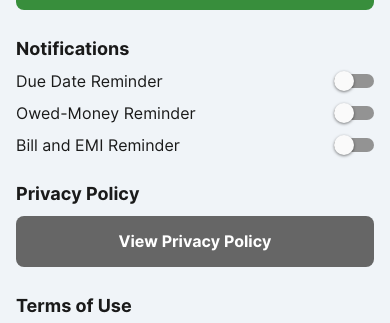
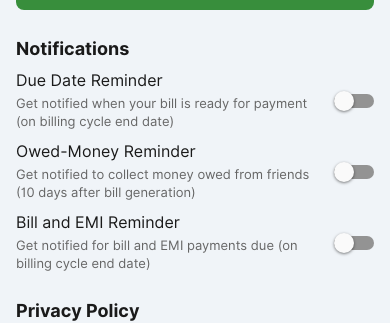
Before and after one commit to MorningAppLabs/DueSense, a React Native app: screen /Settings in a window 390 px wide. Shown: the part 319-642 px from the top of the page. Built offline with nearby package versions, Linux system fonts and the light colour scheme.

Commit message:
Release version 1.1.1 - Bug Fixes and Bill and EMI Reminder removed

```diff
--- a/src/constants/changelogs.ts
+++ b/src/constants/changelogs.ts
@@ -1,4 +1,17 @@
 export const changelogs = [
+  {
+    version: "1.1.1",
+    date: "11 November 2025",
+    description: `
+Short fixes and improvements:
+
+- Fixed Money Owed person filter bug so the correct person list is shown.
+- Corrected billing-cycle validation during card edit (handles cross-month cycles).
+- Clarified EMI instruction wording in Add Spending flow.
+- Resolved notification key collisions and removed duplicate Bill/EMI reminder (consolidated to Due Date reminder).
+- Added delete-card/transaction confirmations and Settings descriptions for notifications.
+`.trim(),
+  },
   {
     // Add this new entry
     version: "1.1.0", // Consider updating this to your next version number
--- a/src/screens/SettingsScreen.tsx
+++ b/src/screens/SettingsScreen.tsx
@@ -437,7 +437,12 @@ const SettingsScreen: React.FC = () => {
 
         {/* Due Date Reminder */}
         <View style={styles.toggle}>
-          <Text style={styles.toggleLabel}>Due Date Reminder</Text>
+          <View style={styles.toggleLabelContainer}>
+            <Text style={styles.toggleLabel}>Due Date Reminder</Text>
+            <Text style={styles.toggleDescription}>
+              Get notified when your bill is ready for payment (on billing cycle end date)
+            </Text>
+          </View>
           <Switch
             value={dueDateReminderEnabled}
             onValueChange={(value) =>
@@ -476,7 +481,12 @@ const SettingsScreen: React.FC = () => {
 
         {/* Owed Money Reminder */}
         <View style={styles.toggle}>
-          <Text style={styles.toggleLabel}>Owed-Money Reminder</Text>
+          <View style={styles.toggleLabelContainer}>
+            <Text style={styles.toggleLabel}>Owed-Money Reminder</Text>
+            <Text style={styles.toggleDescription}>
+              Get notified to collect money owed from friends (10 days after bill generation)
+            </Text>
+          </View>
           <Switch
             value={owedMoneyReminderEnabled}
             onValueChange={(value) =>
@@ -517,7 +527,12 @@ const SettingsScreen: React.FC = () => {
 
         {/* Bill and EMI Reminder */}
         <View style={styles.toggle}>
-          <Text style={styles.toggleLabel}>Bill and EMI Reminder</Text>
+          <View style={styles.toggleLabelContainer}>
+            <Text style={styles.toggleLabel}>Bill and EMI Reminder</Text>
+            <Text style={styles.toggleDescription}>
+              Get notified for bill and EMI payments due (on billing cycle end date)
+            </Text>
+          </View>
           <Switch
             value={billEmiReminderEnabled}
             onValueChange={(value) =>
@@ -873,6 +888,17 @@ const styles = StyleSheet.create({
     fontSize: 16,
     color: "#007AFF",
   },
+  toggleLabelContainer: {
+    flex: 1,
+    marginRight: 12,
+  },
+  toggleDescription: {
+    fontFamily: "Inter_400Regular",
+    fontSize: 13,
+    color: "#666666",
+    marginTop: 4,
+    lineHeight: 18,
+  },
 });
 
 export default SettingsScreen;
--- a/src/screens/ShowReportScreen.tsx
+++ b/src/screens/ShowReportScreen.tsx
@@ -19,7 +19,6 @@ import moment from "moment";
 import TransactionCard from "../components/TransactionCard";
 import {
   scheduleDueDateReminder,
-  scheduleBillAndEmiReminder,
   cancelNotificationById,
   scheduleOwedMoneyReminder,
   scheduleGeneralOwedMoneyReminder,
@@ -383,28 +382,8 @@ const ShowReportScreen: React.FC = () => {
         }
       }
 
-      // Bill and EMI Reminder (on cycle end date)
-      const billDate = end.toDate();
-      const billEmiKey = `billEmi_${cardId}_${start.format("YYYY-MM-DD")}`;
-      if (!notificationIds[billEmiKey]) {
-        const identifier = await scheduleBillAndEmiReminder(
-          card.name,
-          billDate,
-          settings.notificationTimes.billEmi
-        );
-        if (identifier) {
-          useStore.getState().setState({
-            notificationIds: {
-              ...notificationIds,
-              [billEmiKey]: identifier,
-            },
-          });
-        } else {
-          console.warn(
-            `No identifier returned for bill/EMI notification: ${billEmiKey}`
-          );
-        }
-      }
+      // Removed Bill/EMI reminder to avoid duplicate notifications.
+      // Bill/EMI notifications were consolidated; due date reminder is used instead.
 
       // General Owed-Money Reminder (10 days after cycle end)
       const owedDate = moment(end).add(10, "days").toDate();
```
Also changed, not shown: 2 other files (tests, documents, lock files or other folders).
